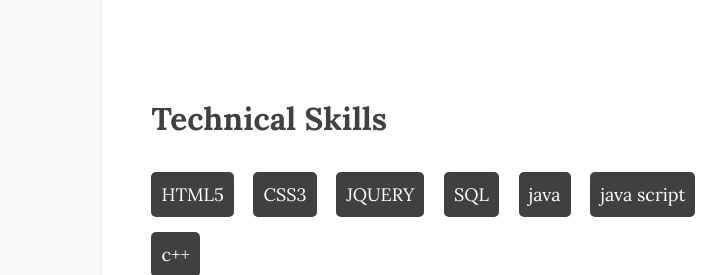
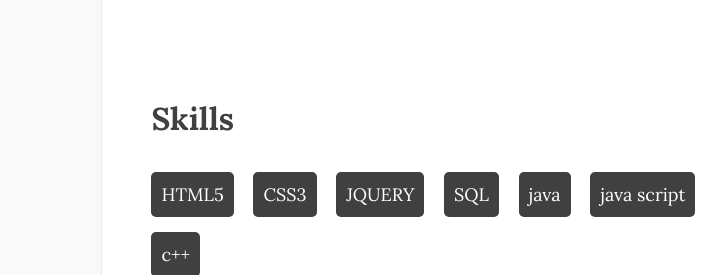
Before and after one commit to Adam0100/myfcv, a plain HTML site: page index.html in a window 1280 px wide. Shown: the part 304-579 px from the top of the page, 332-1058 px from the left. Drawn offline with nearby package versions, Linux system fonts and the light colour scheme; a web font is replaced by a local one.

Commit message:
Update index.html

```diff
--- a/index.html
+++ b/index.html
@@ -55,7 +55,7 @@
 
         </section>
         <section>
-          <h1>Technical Skills</h1>
+          <h1> Skills</h1>
           <ul class="skill-set">
             <li>HTML5</li>
             <li>CSS3</li>
```
